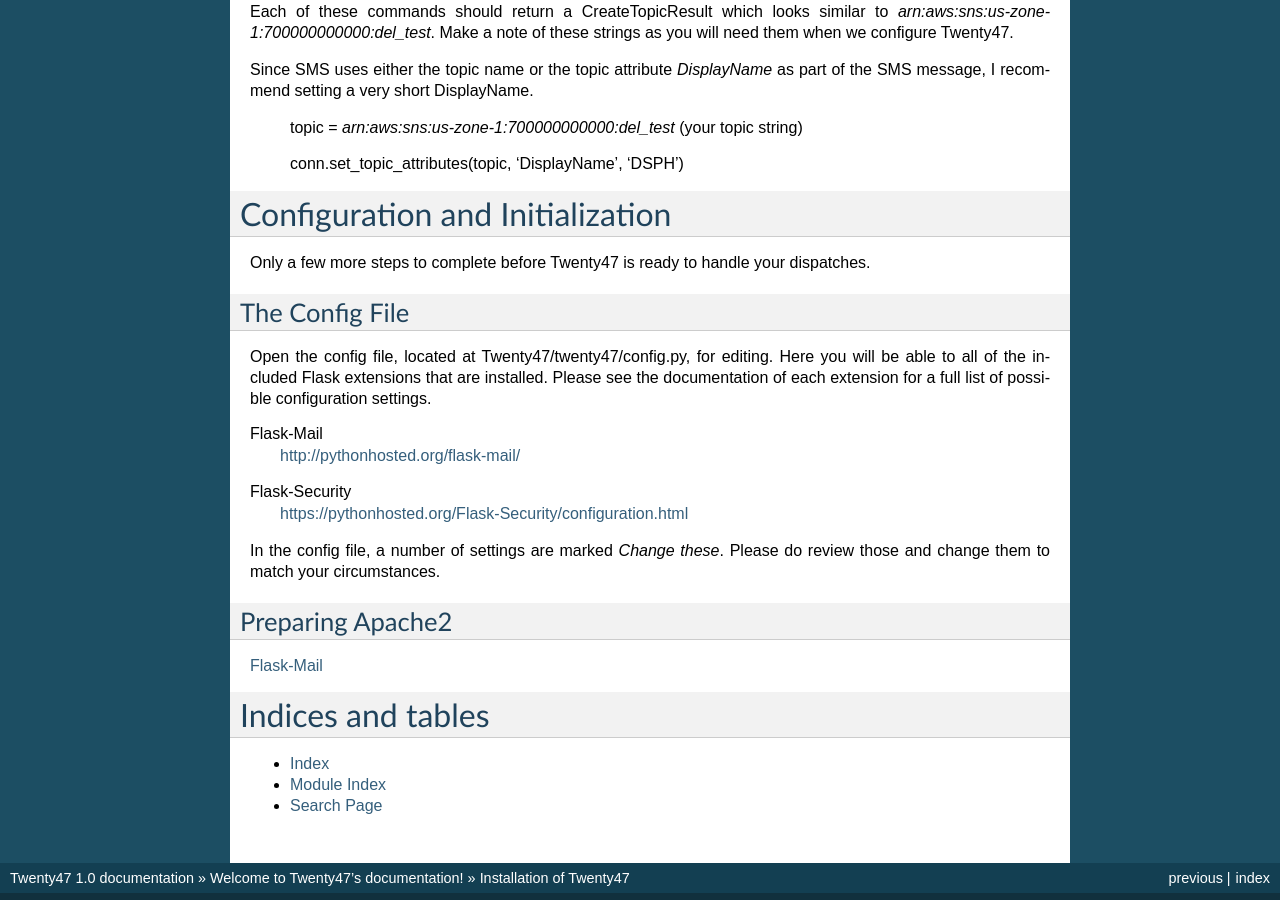
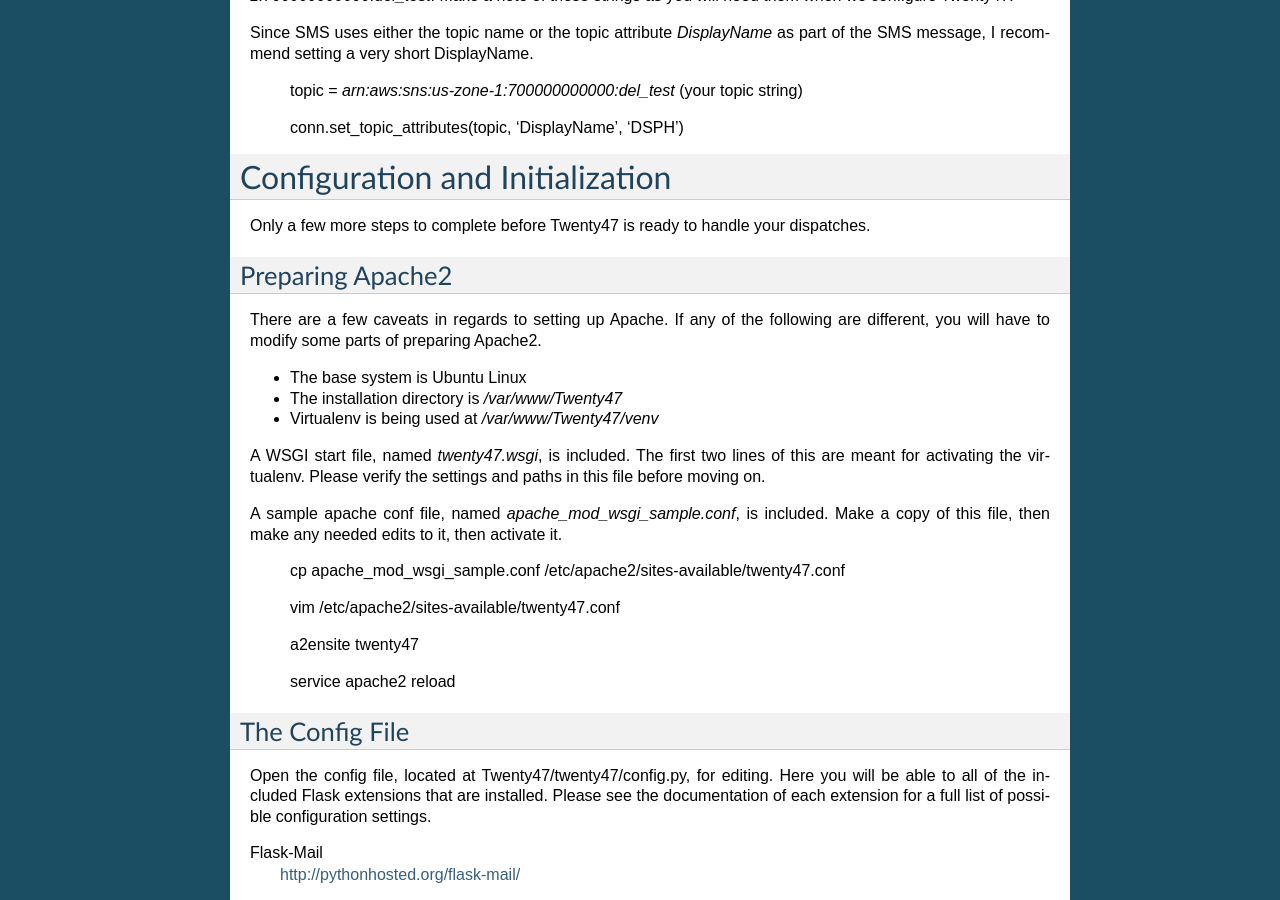
Before and after one commit to gary-dalton/Twenty47, a Sphinx documentation site: the page built from docs/installation.rst, in a window 1280 px wide and 900 px high, scrolled down 3108 px. Built offline with Sphinx 7.4.7, drawn with Linux system fonts in a browser that asks for light colours; pages that are not in the unit, such as notebooks, are missing from menus; some of the changed text lies outside the part shown.

Commit message:
changed dir to /var/www instead of /srv/www

```diff
--- a/docs/installation.rst
+++ b/docs/installation.rst
@@ -116,11 +116,11 @@
 Now lets get the Twenty47 code onto your server. Change to the directory
 you wish to install Twenty47.
 
-    mkdir -p /srv/www
+    mkdir -p /var/www
 
-    cd /srv/www
+    cd /var/www
 
-    git clone 'https://github.com/gary-dalton/Twenty47.git'
+    git clone https://github.com/gary-dalton/Twenty47.git
 
 Virtualenv
 ----------
@@ -129,7 +129,7 @@
 
 Change to the your install directory.
 
-    cd /srv/www/Twenty47
+    cd /var/www/Twenty47
 
 Make the virtualenv and start using it.
 
@@ -188,6 +186,33 @@
 Only a few more steps to complete before Twenty47 is ready to handle
 your dispatches.
 
+Preparing Apache2
+-----------------
+There are a few caveats in regards to setting up Apache. If any of the
+following are different, you will have to modify some parts of
+preparing Apache2.
+
+* The base system is Ubuntu Linux
+* The installation directory is */var/www/Twenty47*
+* Virtualenv is being used at */var/www/Twenty47/venv*
+
+A WSGI start file, named *twenty47.wsgi*, is included. The first two lines
+of this are meant for activating the virtualenv. Please verify the settings
+and paths in this file before moving on.
+
+A sample apache conf file, named *apache_mod_wsgi_sample.conf*, is included.
+Make a copy of this file, then make any needed edits to it, then activate it.
+
+    cp apache_mod_wsgi_sample.conf /etc/apache2/sites-available/twenty47.conf
+
+    vim /etc/apache2/sites-available/twenty47.conf
+
+    a2ensite twenty47
+
+    service apache2 reload
+
+
+
 The Config File
 ---------------
 Open the config file, located at Twenty47/twenty47/config.py, for editing.
```
Also changed, not shown: other parts of docs/installation.rst (+2 -5 lines).
